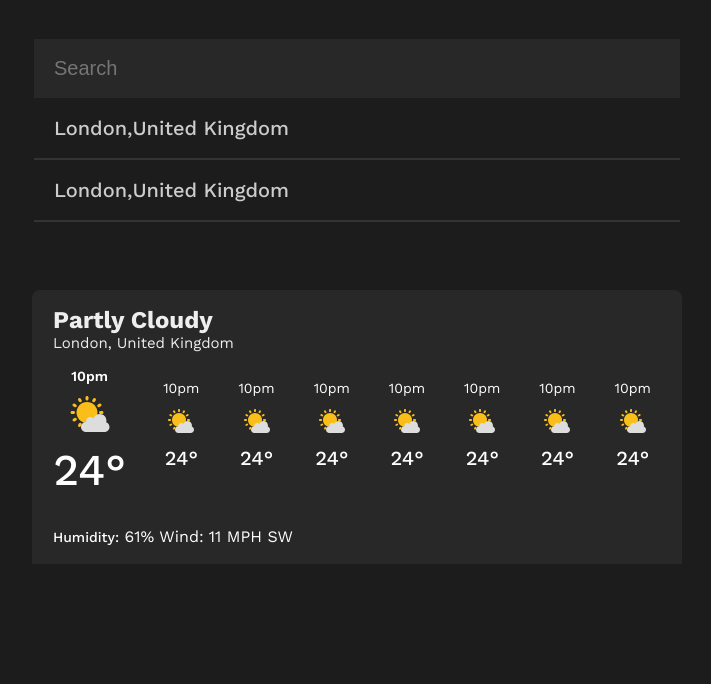
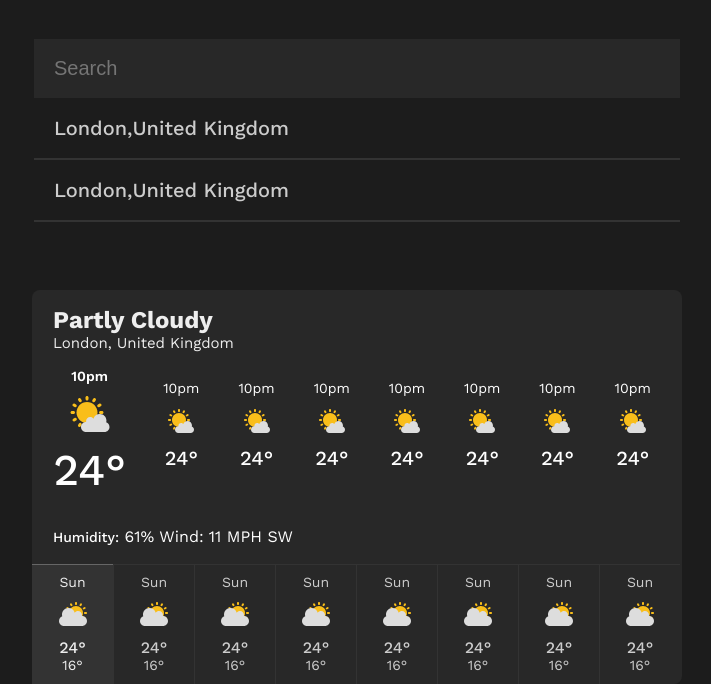
Before and after one commit to BobTheBu1ld3r/weather-app, a plain HTML site: page index.html in a window 1280 px wide. Shown: the part 131-815 px from the top of the page, without its empty margins (283-994 px from the left). Drawn offline with Linux system fonts and the light colour scheme.

Commit message:
Add placeholder elements for daily weather info

```diff
--- a/index.html
+++ b/index.html
@@ -78,6 +78,88 @@
       <span class="wind-speed">11 MPH</span>
       <span class="wind-direction">SW</span>
     </div>
+    <div class="daily-info-container">
+      <div class="day-info-container">
+        <div class="day body-2 white-color-2">Sun</div>
+        <img
+          class="hour-icon day-icon"
+          src="./assets/MostlyCloudy.svg"
+          alt=""
+        />
+        <div class="day-max-temp body-1 white-color-2">24°</div>
+        <div class="day-min-temp body-2 white-color-2">16°</div>
+      </div>
+      <div class="day-info-container">
+        <div class="day body-2 white-color-2">Sun</div>
+        <img
+          class="hour-icon day-icon"
+          src="./assets/MostlyCloudy.svg"
+          alt=""
+        />
+        <div class="day-max-temp body-1 white-color-2">24°</div>
+        <div class="day-min-temp body-2 white-color-2">16°</div>
+      </div>
+      <div class="day-info-container">
+        <div class="day body-2 white-color-2">Sun</div>
+        <img
+          class="hour-icon day-icon"
+          src="./assets/MostlyCloudy.svg"
+          alt=""
+        />
+        <div class="day-max-temp body-1 white-color-2">24°</div>
+        <div class="day-min-temp body-2 white-color-2">16°</div>
+      </div>
+      <div class="day-info-container">
+        <div class="day body-2 white-color-2">Sun</div>
+        <img
+          class="hour-icon day-icon"
+          src="./assets/MostlyCloudy.svg"
+          alt=""
+        />
+        <div class="day-max-temp body-1 white-color-2">24°</div>
+        <div class="day-min-temp body-2 white-color-2">16°</div>
+      </div>
+      <div class="day-info-container">
+        <div class="day body-2 white-color-2">Sun</div>
+        <img
+          class="hour-icon day-icon"
+          src="./assets/MostlyCloudy.svg"
+          alt=""
+        />
+        <div class="day-max-temp body-1 white-color-2">24°</div>
+        <div class="day-min-temp body-2 white-color-2">16°</div>
+      </div>
+      <div class="day-info-container">
+        <div class="day body-2 white-color-2">Sun</div>
+        <img
+          class="hour-icon day-icon"
+          src="./assets/MostlyCloudy.svg"
+          alt=""
+        />
+        <div class="day-max-temp body-1 white-color-2">24°</div>
+        <div class="day-min-temp body-2 white-color-2">16°</div>
+      </div>
+      <div class="day-info-container">
+        <div class="day body-2 white-color-2">Sun</div>
+        <img
+          class="hour-icon day-icon"
+          src="./assets/MostlyCloudy.svg"
+          alt=""
+        />
+        <div class="day-max-temp body-1 white-color-2">24°</div>
+        <div class="day-min-temp body-2 white-color-2">16°</div>
+      </div>
+      <div class="day-info-container">
+        <div class="day body-2 white-color-2">Sun</div>
+        <img
+          class="hour-icon day-icon"
+          src="./assets/MostlyCloudy.svg"
+          alt=""
+        />
+        <div class="day-max-temp body-1 white-color-2">24°</div>
+        <div class="day-min-temp body-2 white-color-2">16°</div>
+      </div>
+    </div>
   </body>
   <script src="./main.js"></script>
 </html>
```
